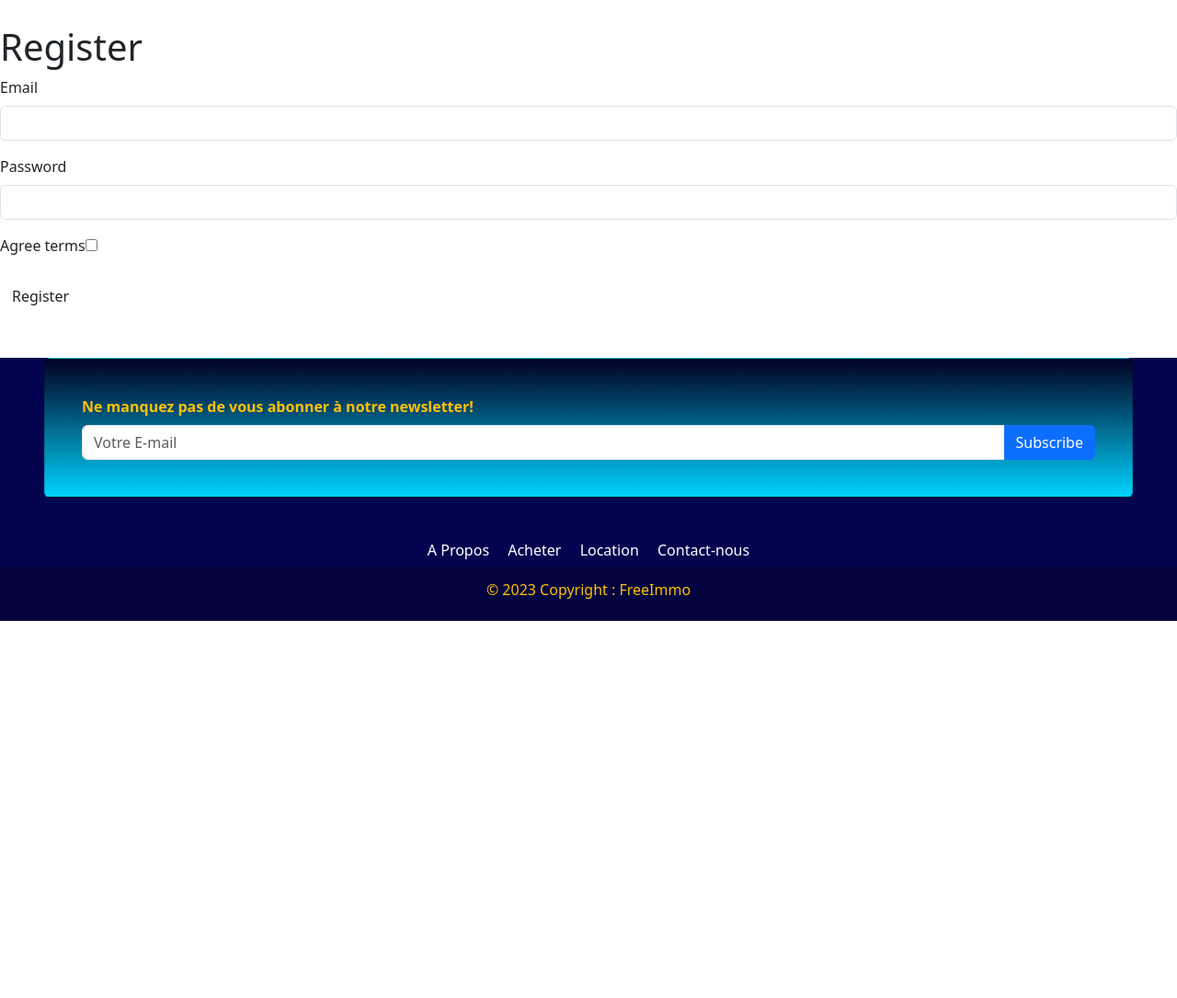
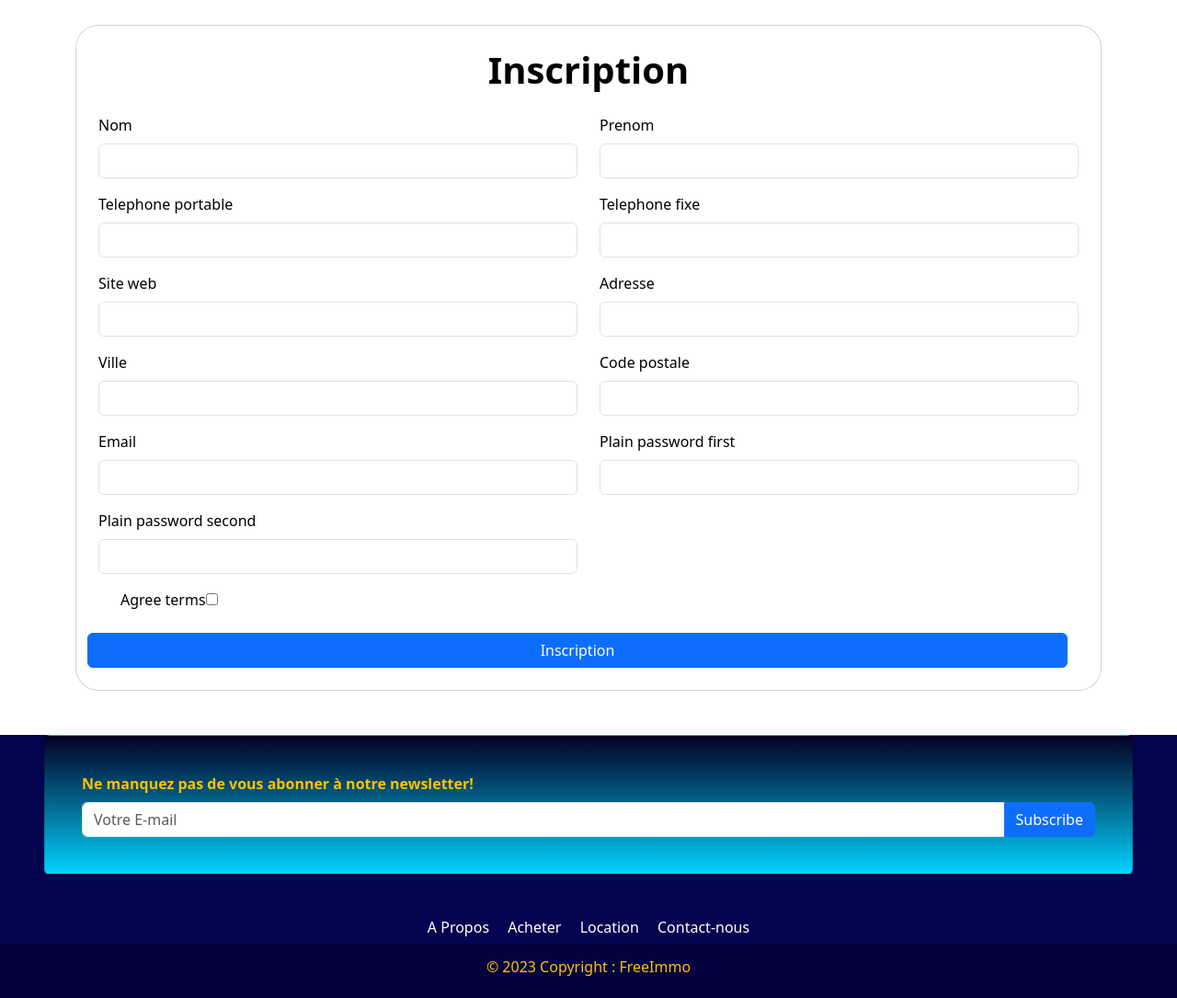
Before and after one commit to RAMIKHADOUR/freeimmod, a Symfony app: template templates/registration/register.html.twig in a window 1280 px wide. Shown: the part 93-1178 px from the top of the page at 92% size. Before the commit the page ends 768 px from the top, so only its background shows below. Run offline with Twig, Linux system fonts and the light colour scheme; the template is opened without the code that fills it, so the values that code supplies are empty; form fields are guessed from the names that the template uses; some libraries are stand-ins or nearby versions.

Commit message:
Faire Form Connexion

```diff
--- a/templates/registration/register.html.twig
+++ b/templates/registration/register.html.twig
@@ -1,23 +1,73 @@
 {% extends 'base.html.twig' %}
 
-{% block title %}Register{% endblock %}
+{% block title %}Inscription-Page{% endblock %}
 
 {% block body %}
+
 {% for flash_error in app.flashes('verify_email_error') %}
 <div class="alert alert-danger" role="alert">{{ flash_error }}</div>
 {% endfor %}
+<section class="mb-4" style="background-color: white;">
+    <div class="container">
+        <div class="card text-black" style="border-radius: 25px;">
+            <div class="card-body p-md-4">
+                <div class="row justify-content-center">
 
-    <h1>Register</h1>
+                    <p class="text-center h1 fw-bold mb-4">Inscription</p>
 
                     {{ form_errors(registrationForm) }}
 
                     {{ form_start(registrationForm) }}
+                    <div class="row">
+                    <div class="col-6">
+                        {{ form_row(registrationForm.nom) }}
+                    </div>
+                    <div class="col-6">
+                        {{ form_row(registrationForm.prenom) }}
+                    </div>
+                    <div class="col-6">
+                        {{ form_row(registrationForm.telephone_portable) }}
+                    </div>
+                    <div class="col-6">
+                        {{ form_row(registrationForm.telephone_fixe) }}
+                    </div>
+                    <div class="col-6">
+                        {{ form_row(registrationForm.site_web) }}
+                    </div>
+
+                    <div class="col-6">
+                        {{ form_row(registrationForm.adresse) }}
+                    </div>
+                    <div class="col-6">
+                        {{ form_row(registrationForm.ville) }}
+                    </div>
+                    <div class="col-6">
+                        {{ form_row(registrationForm.code_postale) }}
+                    </div>
+                    <div class="col-6">
                         {{ form_row(registrationForm.email) }}
-        {{ form_row(registrationForm.plainPassword, {
-            label: 'Password'
-        }) }}
+                    </div>
+                    <div class="col-6">
+                        {{ form_row(registrationForm.plainPassword.first)}}
+                    </div>
+                    <div class="col-6">
+                        {{ form_row(registrationForm.plainPassword.second)}}
+                    </div>
+
+                    <div class="form-group">
+                        <div class="form-check">
                             {{ form_row(registrationForm.agreeTerms) }}
+                        </div>
+                    </div>
+                    <div class="row d-flex justify-content-center align-items-center">
+                        <button type="submit" class="btn btn-primary" role="button">Inscription</button>
+                    </div>
+                    </div>
+                    {{ form_end(registrationForm) }}
+                </div>
+            </div>
+        </div>
+    </div>
+</section>
 
-        <button type="submit" class="btn">Register</button>
-    {{ form_end(registrationForm) }}
 {% endblock %}
```
Also changed, not shown: src/Controller/SecurityController.php (added, +32 -0 lines), src/Form/RegistrationFormType.php (+26 -6 lines), src/Security/LoginAuthenticator.php (added, +60 -0 lines), templates/security/login.html.twig (added, +96 -0 lines), 1 other file. Lines whose indentation alone changed are shown as unchanged.
